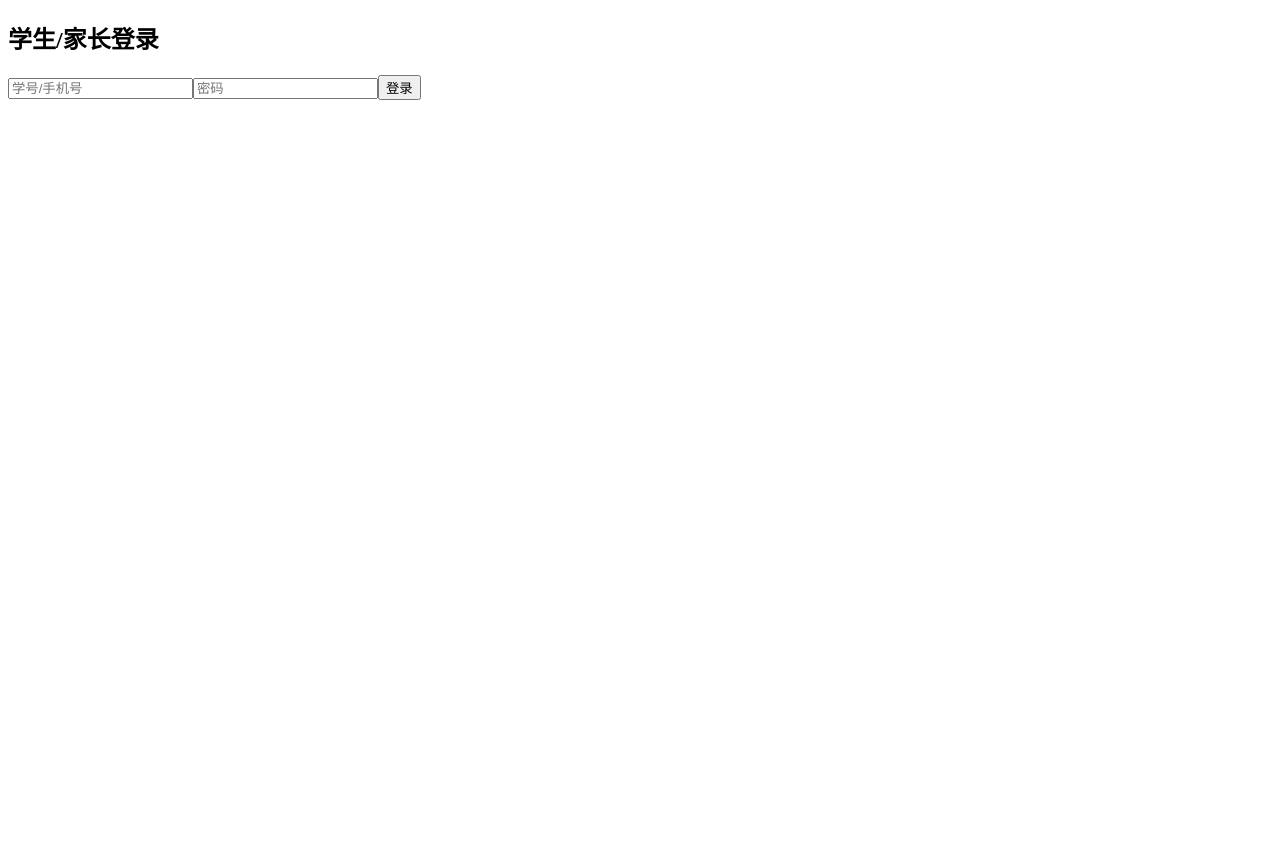
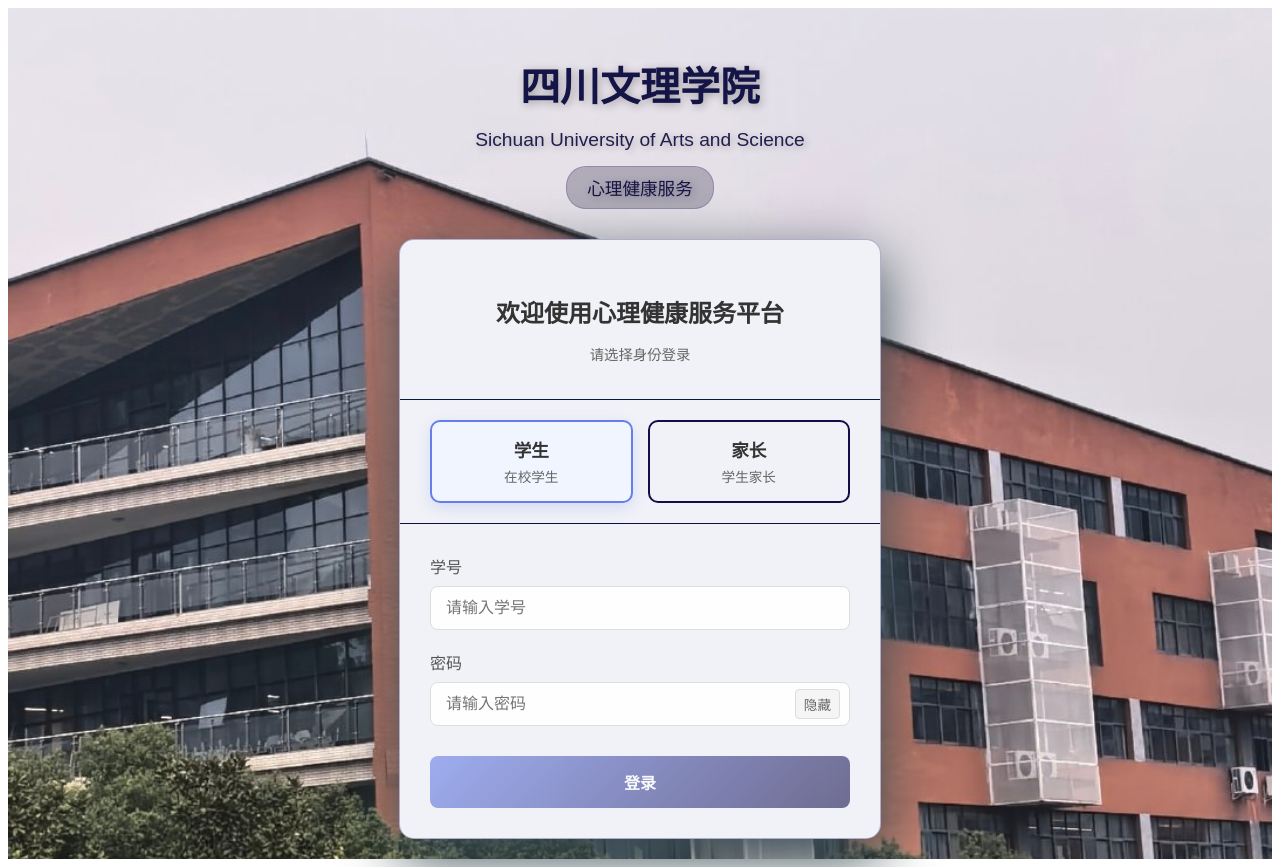
Before and after one commit to T-cmd-156/mental-health-frontend, a Vue app: page /login/user in a window 1280 px wide. Before the commit the page ends 800 px from the top, so only its background shows below. Built offline with nearby package versions, Linux system fonts and the light colour scheme.

Commit message:
测试SSH推送速度 [2026/01/19 21:59:28.88]

```diff
--- a/src/views/login/UserLogin.vue
+++ b/src/views/login/UserLogin.vue
@@ -1,29 +1,377 @@
 <template>
   <div class="login-page">
-    <div class="box">
-      <h2>学生/家长登录</h2>
+    <!-- 顶部学校信息 -->
+    <div class="school-header">
+      <h1 class="school-name">四川文理学院</h1>
+      <h2 class="school-english">Sichuan University of Arts and Science</h2>
+      <div class="platform-name">心理健康服务</div>
+    </div>
 
-      <input v-model="form.username" placeholder="学号/手机号" />
-      <input v-model="form.password" type="password" placeholder="密码" />
+    <!-- 登录卡片 -->
+    <div class="login-card">
+      <div class="card-header">
+        <h3>欢迎使用心理健康服务平台</h3>
+        <p class="subtitle">请选择身份登录</p>
+      </div>
 
-      <button @click="login">登录</button>
+      <!-- 身份选择 -->
+      <div class="identity-select">
+        <div
+          class="identity-option"
+          :class="{ 'active': identity === 'student' }"
+          @click="identity = 'student'"
+        >
+          <div class="identity-text">
+            <div class="identity-title">学生</div>
+            <div class="identity-desc">在校学生</div>
+          </div>
+        </div>
+        <div
+          class="identity-option"
+          :class="{ 'active': identity === 'parent' }"
+          @click="identity = 'parent'"
+        >
+          <div class="identity-text">
+            <div class="identity-title">家长</div>
+            <div class="identity-desc">学生家长</div>
+          </div>
+        </div>
+      </div>
+
+      <!-- 登录表单 -->
+      <div class="login-form">
+        <div class="form-group">
+          <label for="username">
+            <span v-if="identity === 'student'">学号</span>
+            <span v-else>手机号</span>
+          </label>
+          <input
+            id="username"
+            v-model="form.username"
+            :placeholder="identity === 'student' ? '请输入学号' : '请输入手机号'"
+            type="text"
+            class="form-input"
+          />
+        </div>
+
+        <div class="form-group">
+          <label for="password">
+            密码
+          </label>
+          <div class="password-input-wrapper">
+            <input
+              id="password"
+              v-model="form.password"
+              :type="showPassword ? 'text' : 'password'"
+              placeholder="请输入密码"
+              class="form-input"
+            />
+            <button
+              class="toggle-password"
+              @click="showPassword = !showPassword"
+              type="button"
+            >
+              {{ showPassword ? '显示' : '隐藏' }}
+            </button>
+          </div>
+        </div>
+
+        <!-- 登录按钮 -->
+        <button
+          class="login-btn"
+          @click="login"
+          :disabled="!form.username || !form.password"
+        >
+          登录
+        </button>
+      </div>
     </div>
   </div>
 </template>
 
 <script setup>
-import { ref } from 'vue'
+import { ref, reactive } from 'vue'
 import { useRouter } from 'vue-router'
 
 const router = useRouter()
 
-const form = ref({
+const identity = ref('student')
+const showPassword = ref(false)
+
+const form = reactive({
   username: '',
   password: ''
 })
 
 const login = () => {
-  localStorage.setItem('role', 'student')
+  if (!form.username || !form.password) {
+    alert('请输入账号和密码')
+    return
+  }
+
+  // 模拟登录逻辑
+  console.log('登录信息：', {
+    identity: identity.value,
+    ...form
+  })
+
+  // 保存登录信息到本地存储
+  localStorage.setItem('role', identity.value === 'student' ? 'student' : 'parent')
+  localStorage.setItem('username', form.username)
+
+  // 跳转到仪表盘
   router.push('/dashboard')
 }
 </script>
+
+<style scoped>
+.login-page {
+  min-height: 100vh;
+  /* 图片背景 - 请将图片放在public目录下，并更新路径 */
+  background-image: url('/background.jpg'); /* 或者使用相对路径: url('./background.jpg') */
+  background-size: cover;
+  background-position: center;
+  background-repeat: no-repeat;
+  padding: 20px;
+  display: flex;
+  flex-direction: column;
+  align-items: center;
+  justify-content: center; /* 垂直居中 */
+  font-family: 'PingFang SC', 'Microsoft YaHei', sans-serif;
+  position: relative;
+}
+
+
+
+.login-page > * {
+  position: relative;
+  z-index: 1;
+}
+
+.school-header {
+  text-align: center;
+  color: rgb(21, 20, 71);
+  margin-bottom: 30px;
+  text-shadow: 2px 2px 8px rgba(0, 0, 0, 0.3);
+}
+
+.school-name {
+  font-size: 2.5rem;
+  font-weight: bold;
+  margin-bottom: 10px;
+}
+
+.school-english {
+  font-size: 1.2rem;
+  font-weight: normal;
+  margin-bottom: 15px;
+  opacity: 0.95;
+}
+
+.platform-name {
+  font-size: 1.1rem;
+  background: rgba(19, 15, 47, 0.25);
+  padding: 8px 20px;
+  border-radius: 20px;
+  display: inline-block;
+  backdrop-filter: blur(10px);
+  border: 1px solid rgba(26, 10, 108, 0.2);
+}
+
+.login-card {
+  background: rgb(241, 242, 247);
+  border-radius: 15px;
+  box-shadow: 0 20px 60px rgb(57, 77, 83);
+  width: 100%;
+  max-width: 480px;
+  overflow: hidden;
+  backdrop-filter: blur(5px);
+  border: 1px solid rgba(23, 14, 114, 0.3);
+}
+
+.card-header {
+  padding: 30px 30px 20px;
+  text-align: center;
+  border-bottom: 1px solid #071c3d;
+}
+
+.card-header h3 {
+  font-size: 1.5rem;
+  color: #333;
+  margin-bottom: 8px;
+}
+
+.subtitle {
+  color: #666;
+  font-size: 0.9rem;
+}
+
+.identity-select {
+  display: flex;
+  padding: 20px 30px;
+  gap: 15px;
+  border-bottom: 1px solid #130c4b;
+}
+
+.identity-option {
+  flex: 1;
+  display: flex;
+  align-items: center;
+  justify-content: center;
+  padding: 15px;
+  border: 2px solid #150c49;
+  border-radius: 10px;
+  cursor: pointer;
+  transition: all 0.3s ease;
+}
+
+.identity-option:hover {
+  border-color: #667eea;
+  background: #0d164b;
+}
+
+.identity-option.active {
+  border-color: #667eea;
+  background: #f0f5ff;
+  box-shadow: 0 5px 15px rgba(102, 126, 234, 0.2);
+}
+
+.identity-text {
+  text-align: center;
+}
+
+.identity-title {
+  font-weight: bold;
+  color: #333;
+  margin-bottom: 4px;
+  font-size: 1.1rem;
+}
+
+.identity-desc {
+  font-size: 0.85rem;
+  color: #666;
+}
+
+.login-form {
+  padding: 30px;
+}
+
+.form-group {
+  margin-bottom: 20px;
+}
+
+.form-group label {
+  display: block;
+  margin-bottom: 8px;
+  color: #555;
+  font-weight: 500;
+}
+
+.password-input-wrapper {
+  position: relative;
+}
+
+.form-input {
+  width: 100%;
+  padding: 12px 15px;
+  border: 1px solid #ddd;
+  border-radius: 8px;
+  font-size: 1rem;
+  transition: border-color 0.3s ease;
+  box-sizing: border-box;
+  background: rgba(255, 255, 255, 0.9);
+}
+
+.form-input:focus {
+  outline: none;
+  border-color: #667eea;
+  box-shadow: 0 0 0 3px rgba(102, 126, 234, 0.1);
+}
+
+.toggle-password {
+  position: absolute;
+  right: 10px;
+  top: 50%;
+  transform: translateY(-50%);
+  background: none;
+  border: 1px solid #ddd;
+  cursor: pointer;
+  font-size: 0.85rem;
+  padding: 4px 8px;
+  color: #666;
+  border-radius: 4px;
+  background-color: #f5f5f5;
+}
+
+.toggle-password:hover {
+  background-color: #e9e9e9;
+}
+
+.login-btn {
+  width: 100%;
+  padding: 14px;
+  background: linear-gradient(135deg, #667eea 0%, #19134d 100%);
+  color: white;
+  border: none;
+  border-radius: 8px;
+  font-size: 1rem;
+  font-weight: bold;
+  cursor: pointer;
+  transition: transform 0.3s ease, box-shadow 0.3s ease;
+  margin-top: 10px;
+}
+
+.login-btn:hover:not(:disabled) {
+  transform: translateY(-2px);
+  box-shadow: 0 10px 20px rgba(102, 126, 234, 0.3);
+}
+
+.login-btn:disabled {
+  opacity: 0.6;
+  cursor: not-allowed;
+}
+
+/* 响应式设计 */
+@media (max-width: 600px) {
+  .login-page {
+    padding: 10px;
+  }
+
+  .school-name {
+    font-size: 2rem;
+  }
+
+  .school-english {
+    font-size: 1rem;
+  }
+
+  .platform-name {
+    font-size: 0.9rem;
+  }
+
+  .login-card {
+    border-radius: 10px;
+  }
+
+  .card-header,
+  .identity-select,
+  .login-form {
+    padding: 20px;
+  }
+
+  .identity-select {
+    flex-direction: column;
+  }
+}
+
+/* 如果图片加载失败，使用渐变背景作为回退 */
+@supports not (background-image: url('/background.jpg')) {
+  .login-page {
+    background: linear-gradient(135deg, #374aa1ff 0%, #0f0b37 100%);
+  }
+
+  .login-page::before {
+    display: none;
+  }
+}
+</style>
```
Also changed, not shown: public/background.jpg (added), test_ssh_push.txt (added).
